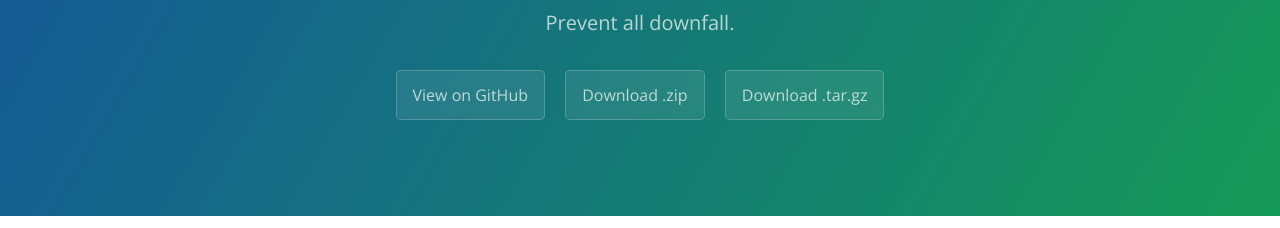
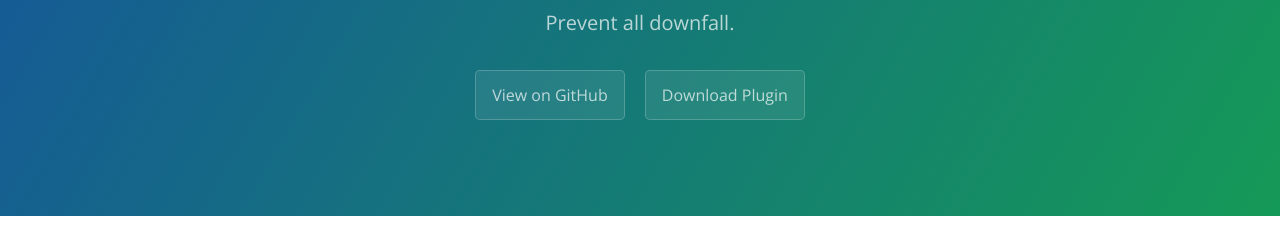
Before and after one commit to Faegy/NoDownfall, a plain HTML site: page index.html in a window 1280 px wide. Shown: the part 167-395 px from the top of the page. Drawn offline with nearby package versions, Linux system fonts and the light colour scheme.

Commit message:
Update index.html

```diff
--- a/index.html
+++ b/index.html
@@ -14,8 +14,7 @@
       <h1 class="project-name">No Downfall</h1>
       <h2 class="project-tagline">Prevent all downfall.</h2>
       <a href="https://github.com/Faegy/NoDownfall" class="btn">View on GitHub</a>
-      <a href="https://github.com/Faegy/NoDownfall/zipball/master" class="btn">Download .zip</a>
-      <a href="https://github.com/Faegy/NoDownfall/tarball/master" class="btn">Download .tar.gz</a>
+      <a href="https://github.com/Faegy/NoDownfall/releases/latest" class="btn">Download Plugin</a>
     </section>
 
     <section class="main-content">
```
